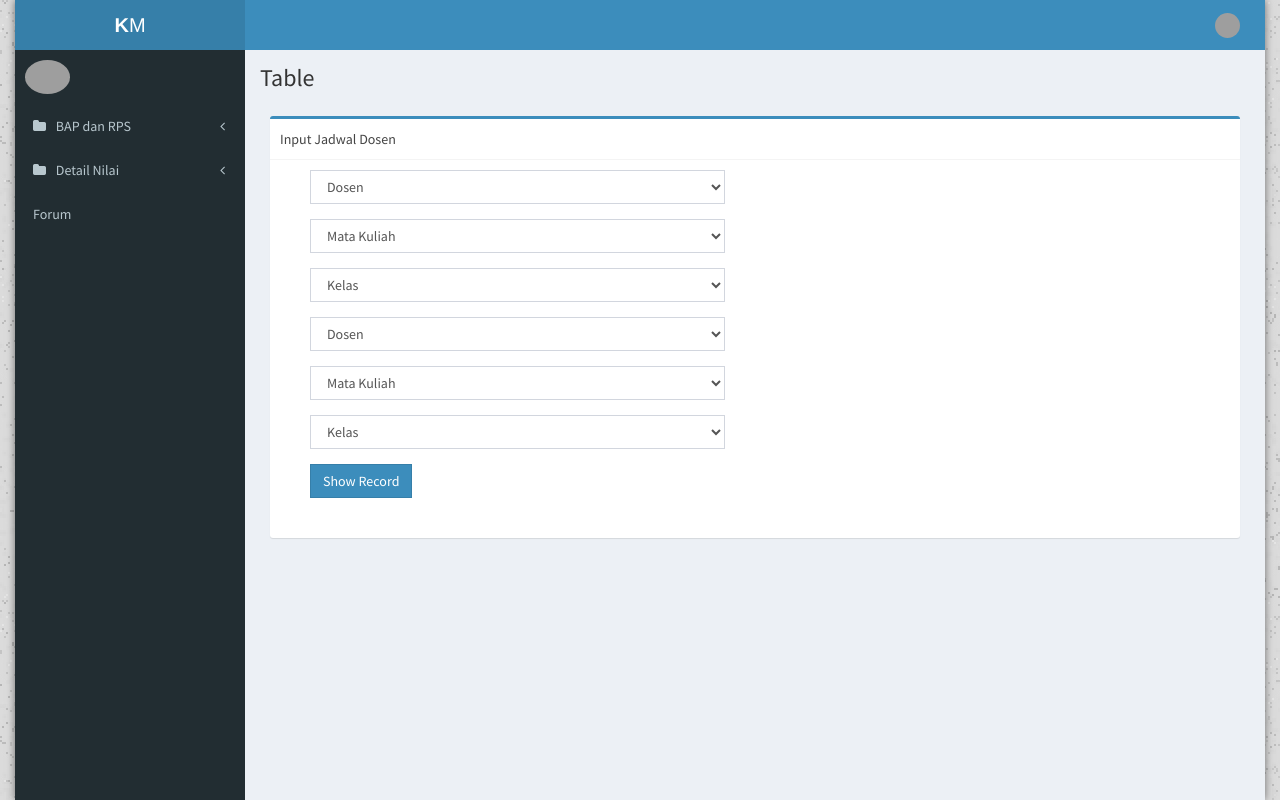
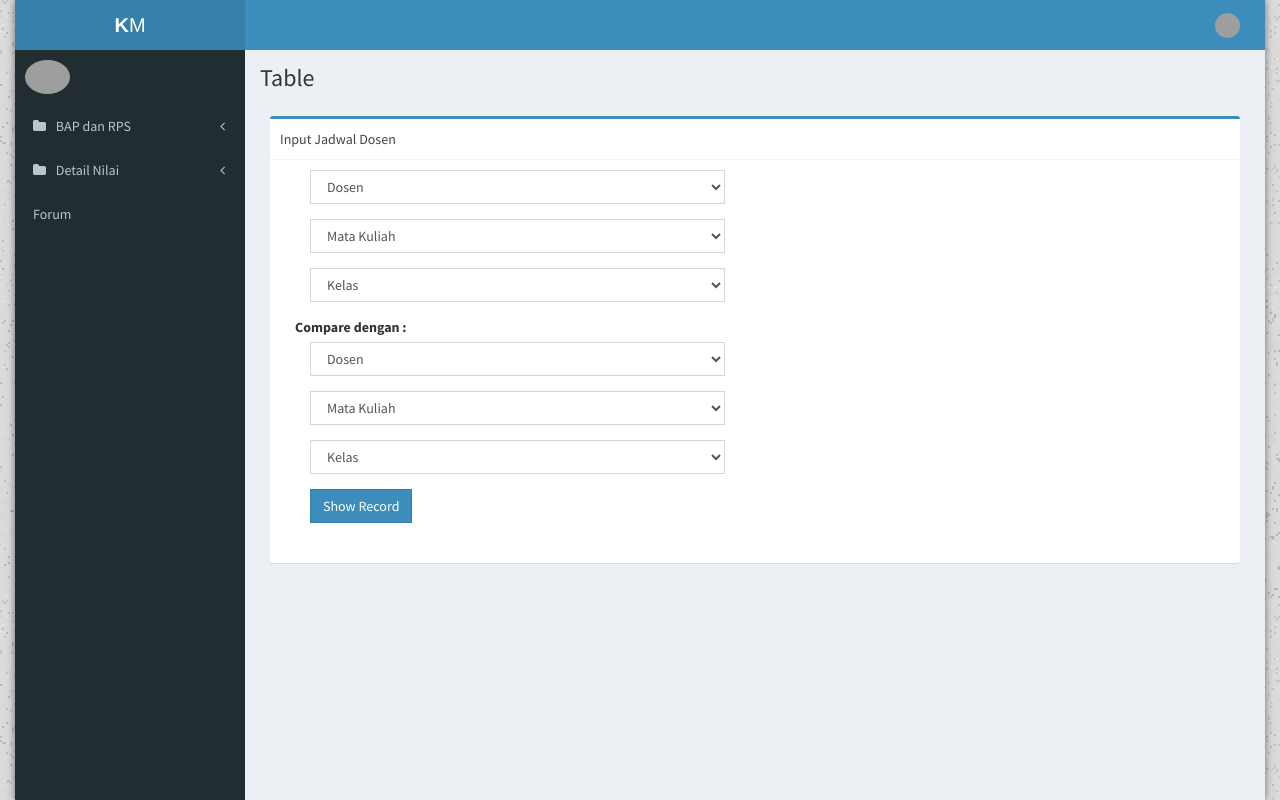
Before and after one commit to arifmaulananp13/km, a CodeIgniter app: page /km/index.php/baprps/grafik in a window 1280 px wide. Run offline with CodeIgniter, Linux system fonts and the light colour scheme; data comes from the database, SQL or seed files in the repository; grey boxes are pictures that could not be loaded.

Commit message:
fix compare

```diff
--- a/application/views/rpsbap/grafik.php
+++ b/application/views/rpsbap/grafik.php
@@ -36,7 +36,7 @@
 					<?php } ?>
 		            </select>
 	        	</div>
-
+			<label for="dosen1" class="form-label">Compare dengan :</label>
 			<div class="col-md-12 form-group">
               <select name="dosen1" id="dosen1" class="form-control" required="">
                   <option disabled="" selected="">Dosen</option>
```
